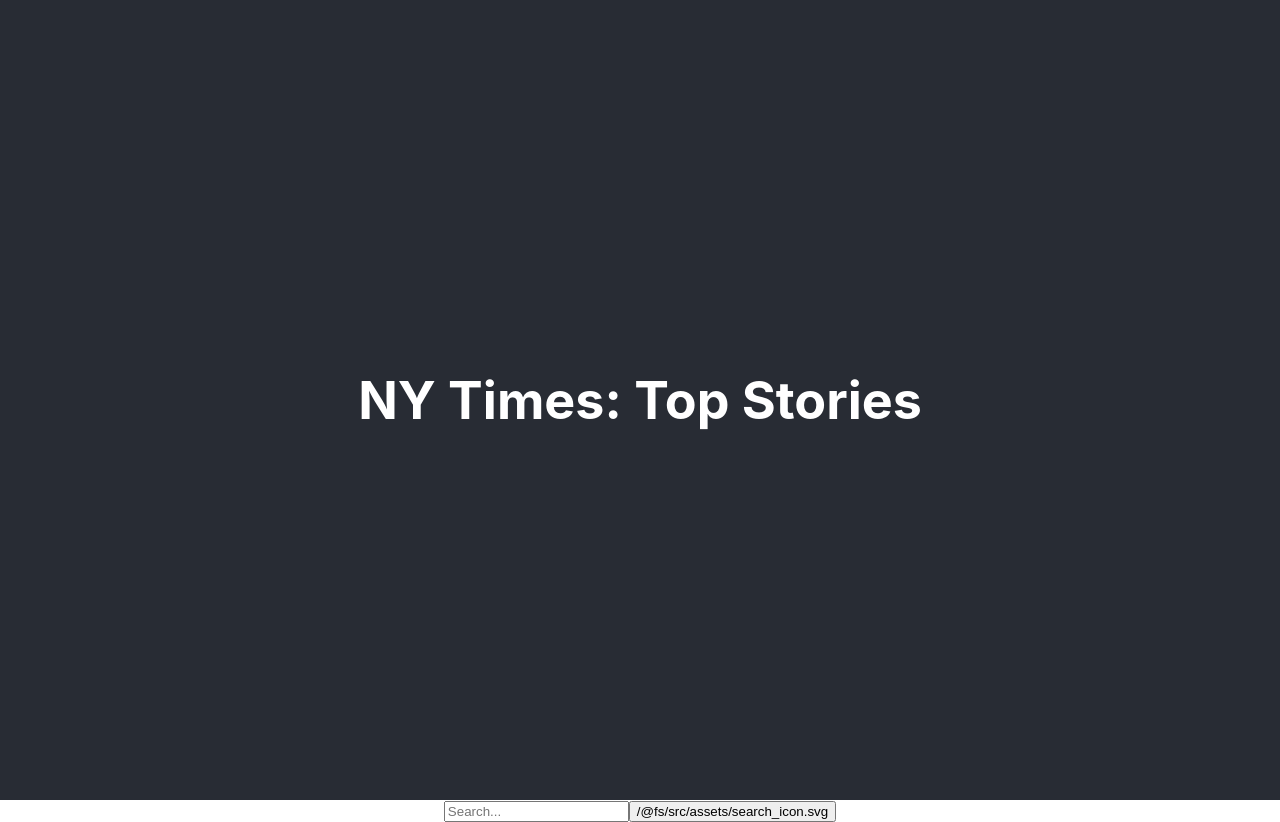
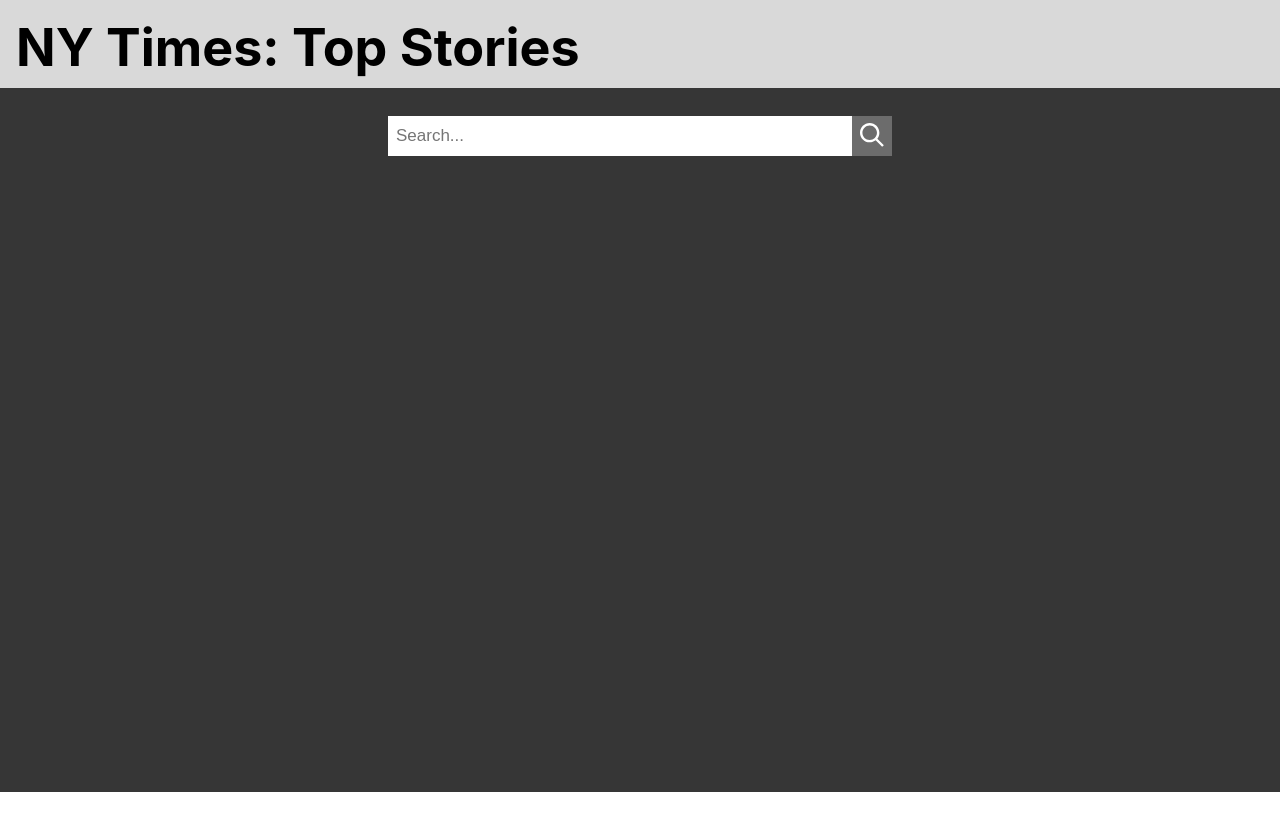
Before and after one commit to laytonmaes/new-york-times-take-home, a React (Create React App) app: page / in a window 1280 px wide. After the commit the page ends 800 px from the top, so only its background shows below. Built offline with nearby package versions, Linux system fonts and the light colour scheme; no server answers.

Commit message:
handle basic searchbar css

```diff
--- a/src/components/App.css
+++ b/src/components/App.css
@@ -1,5 +1,10 @@
+*{
+  color: black;
+  margin: 0;
+}
 .App {
   text-align: center;
+  background-color: #363636;
 }
 
 .App-logo {
@@ -14,16 +19,19 @@
 }
 
 .App-header {
-  background-color: #282c34;
-  min-height: 100vh;
+  background-color: #D9D9D9;
+  height: 7vh;
   display: flex;
-  flex-direction: column;
-  align-items: center;
-  justify-content: center;
+  padding: 2vh;
+  justify-content: left;
   font-size: calc(10px + 2vmin);
   color: white;
 }
 
+.App-body {
+  height: 88vh;
+  background-color: #363636;
+}
 .App-link {
   color: #61dafb;
 }
@@ -36,3 +44,31 @@
     transform: rotate(360deg);
   }
 }
+
+.Search-form {
+  display: flex;
+  flex-direction: row;
+  align-items: center;
+  justify-content: center;
+  height: 12vh;
+}
+
+.Search-form input {
+  height: 3vh;
+  width: 35vw;
+  padding: 1vh;
+  font-size: 17px;
+  border: none;
+}
+
+.Search-form button {
+  height: 5vh;
+  width: 5vh;
+  background-color: #6C6C6C;
+  border: none;
+  cursor: pointer;
+}
+
+.Search-form button img {
+  height: 3vh;
+}
--- a/src/components/App.js
+++ b/src/components/App.js
@@ -2,6 +2,7 @@
 import './App.css';
 import { Route } from "react-router-dom";
 import getArticles from '../apiCalls';
+import mockData from '../mockData';
 
 // ==================== components ==================== //
 import Home from './Home';
@@ -21,10 +22,12 @@
       console.log(articles)
       console.log(data.results)
     })
+    .catch(err => console.log(err))
   }, [])
 
   const filterArticles = (searchTerm) => {
-    setShownArticles()
+    setShownArticles(mockData)
+    console.log(shownArticles)
   }
 
   return (
@@ -33,14 +36,20 @@
         <h1>NY Times: Top Stories</h1>
       </header>
       <main className='App-body'>
-        <div className='Search-container'>
+        <form className='Search-form'>
         <input className="Search-bar" type="text" placeholder='Search...' />
-        <button className='Submit'>{searchIcon}</button>
-        </div>
+        <button
+        className='Submit'
+        type='submit'><img
+        src={searchIcon}
+        alt="search"
+        onClick={() => {filterArticles()}}
+        /></button>
+        </form>
         <Route
           exact path="/"
           render={() => {
-            return <Home />
+            return <Home articles={articles} shownArticles={shownArticles}/>
           }}
         />
         <Route
```
